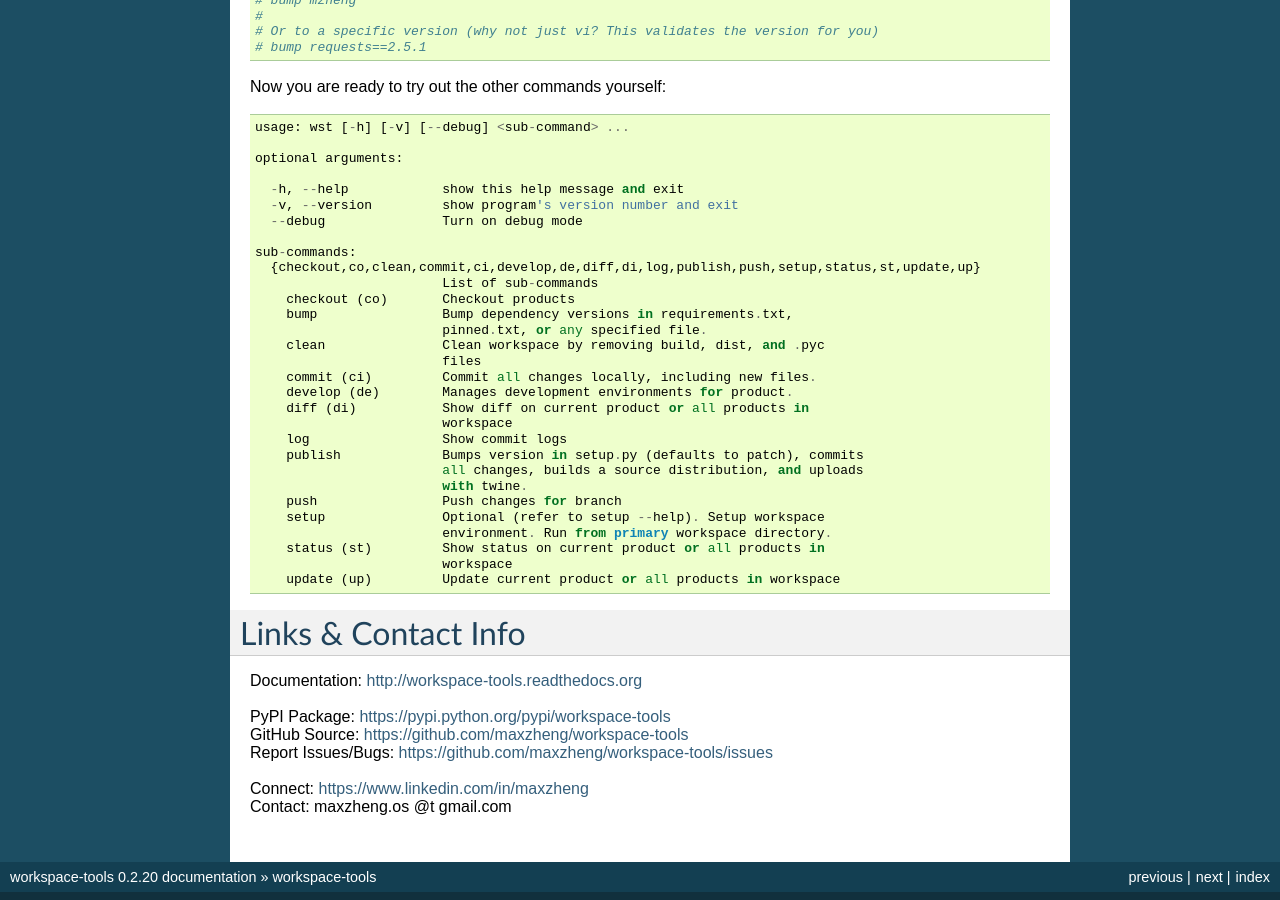
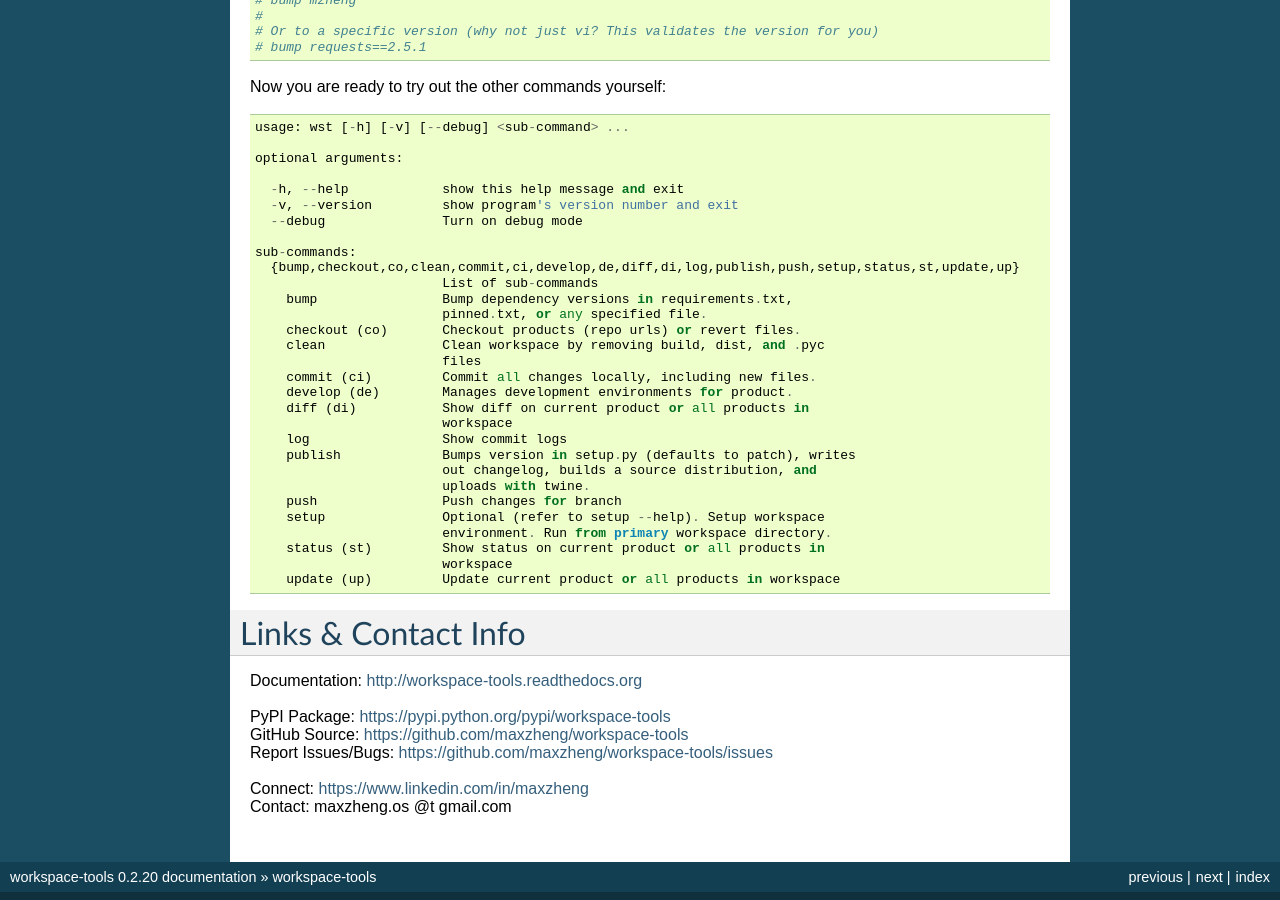
Before and after one commit to maxzheng/workspace-tools, a Sphinx documentation site: the page built from docs/README.rst, in a window 1280 px wide and 900 px high, scrolled down 1698 px. Built offline with Sphinx 7.4.7, drawn with Linux system fonts in a browser that asks for light colours.

Commit message:
Update usage in README

```diff
--- a/docs/README.rst
+++ b/docs/README.rst
@@ -102,11 +102,11 @@
       --debug               Turn on debug mode
 
     sub-commands:
-      {checkout,co,clean,commit,ci,develop,de,diff,di,log,publish,push,setup,status,st,update,up}
+      {bump,checkout,co,clean,commit,ci,develop,de,diff,di,log,publish,push,setup,status,st,update,up}
                             List of sub-commands
-        checkout (co)       Checkout products
         bump                Bump dependency versions in requirements.txt,
                             pinned.txt, or any specified file.
+        checkout (co)       Checkout products (repo urls) or revert files.
         clean               Clean workspace by removing build, dist, and .pyc
                             files
         commit (ci)         Commit all changes locally, including new files.
@@ -114,9 +114,9 @@
         diff (di)           Show diff on current product or all products in
                             workspace
         log                 Show commit logs
-        publish             Bumps version in setup.py (defaults to patch), commits
-                            all changes, builds a source distribution, and uploads
-                            with twine.
+        publish             Bumps version in setup.py (defaults to patch), writes
+                            out changelog, builds a source distribution, and
+                            uploads with twine.
         push                Push changes for branch
         setup               Optional (refer to setup --help). Setup workspace
                             environment. Run from primary workspace directory.
```
